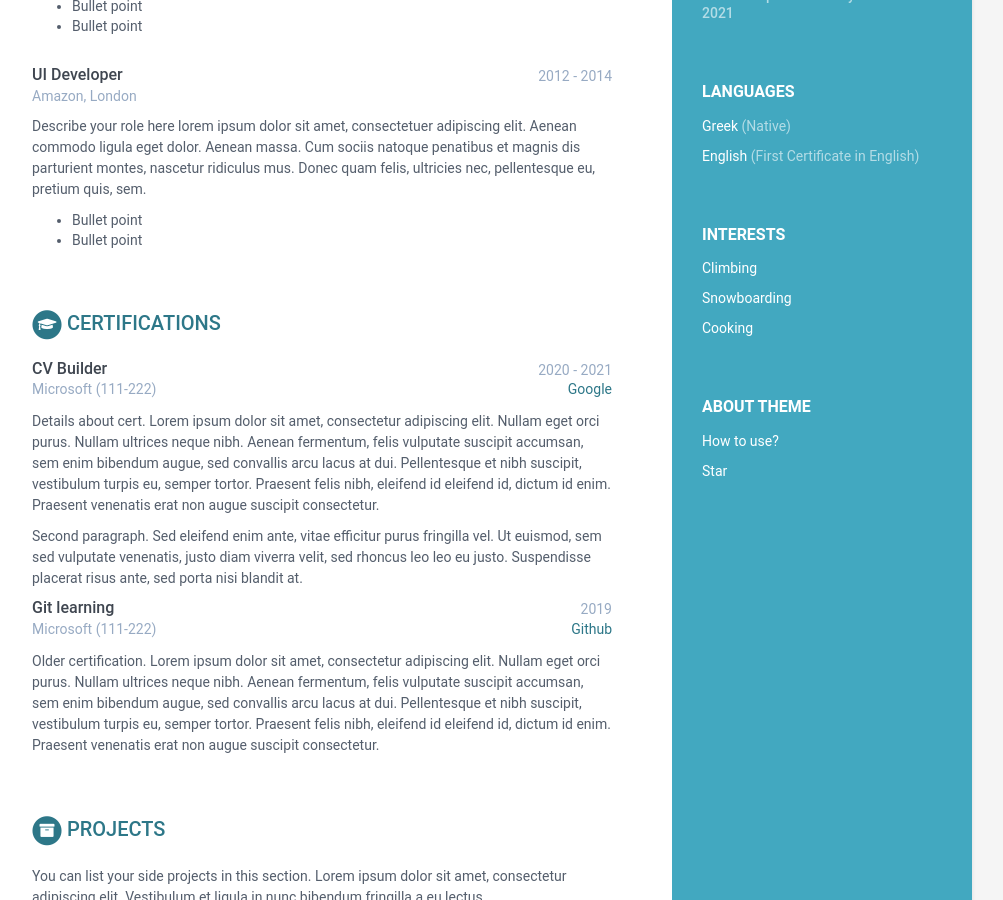
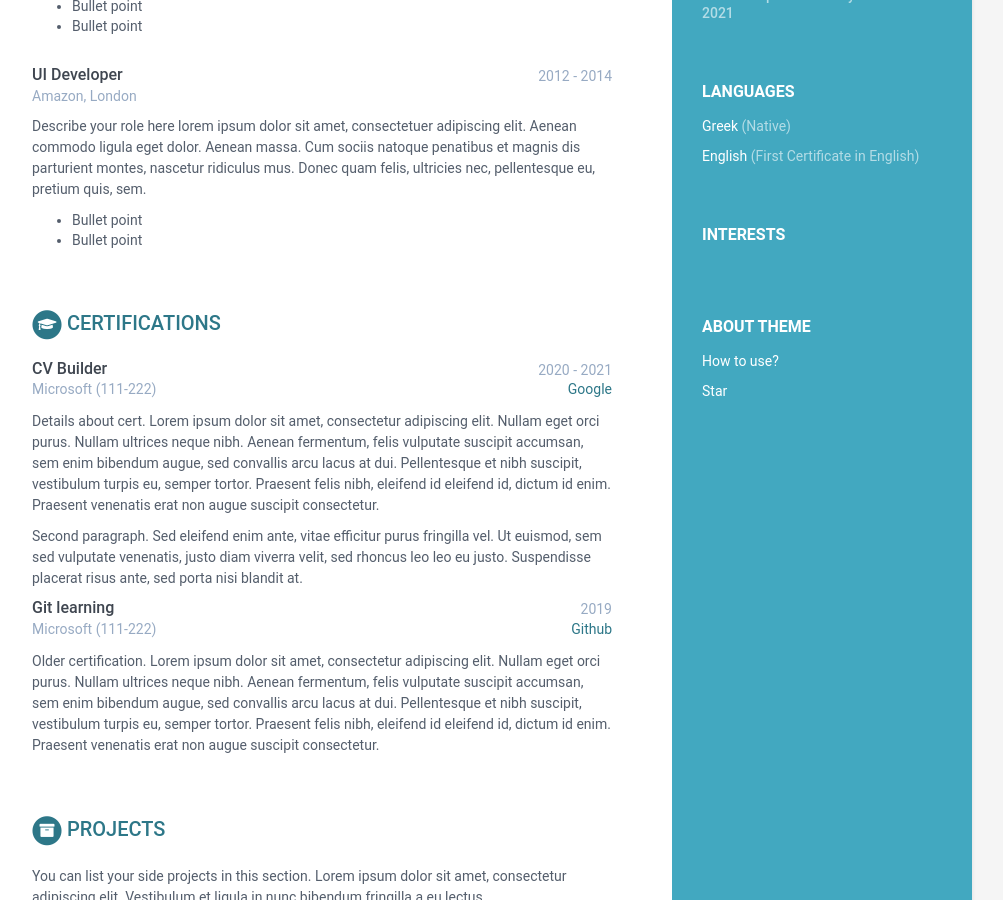
Before and after one commit to std159312/std159312.github.io, a Jekyll site: the page built from index.html, in a window 1280 px wide and 900 px high, scrolled down 716 px. Shown: the whole window, without its empty margins (168-1171 px from the left). Built offline with Jekyll 4.4.1, drawn with Linux system fonts in a browser that asks for light colours.

Commit message:
Initial commit

```diff
--- a/_data/data.yml
+++ b/_data/data.yml
@@ -44,13 +44,13 @@ sidebar:
     interests:
       title: Interests
       info:
-        - item: Climbing
+        - item:
           link:
 
-        - item: Snowboarding
+        - item:
           link:
 
-        - item: Cooking
+        - item:
           link:
 
 career-profile:
```
